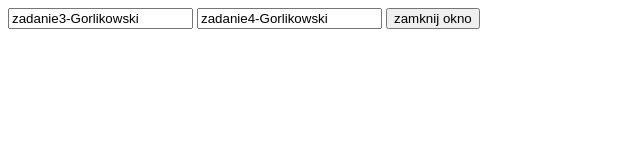
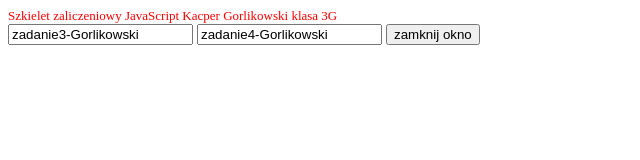
Before and after one commit to kacergork/JavaScript, a plain HTML site: page index.html in a window 1280 px wide. Shown: the whole page, without its empty margins (0-640 px from the left). Drawn offline with Linux system fonts and the light colour scheme.

Commit message:
Update index.html

```diff
--- a/index.html
+++ b/index.html
@@ -3,13 +3,14 @@
             <title>Gorlikowski 3G</title>
 
           <script language="JavaScript">
-             function WinOpen_z3()
+          document.write("Szkielet zaliczeniowy JavaScript Kacper Gorlikowski klasa 3G".fontcolor("red").fontsize(2))
+function WinOpen_z3()
                {
-window.open("z3_gor.html","okienko_z3","toolbar=no,directories=no,menubar=no,height=380,width=160,top=200,left=200");
+                    window.open("z3_gor.html","okienko_z3","toolbar=no,directories=no,menubar=no,height=380,width=160,top=200,left=200");
                }
 function WinOpen_z4()
                {
-window.open("z4_gor.html","okienko_z4","toolbar=no,directories=no,menubar=no,height=380,width=160,top=200,left=400");
+                    window.open("z4_gor.html","okienko_z4","toolbar=no,directories=no,menubar=no,height=380,width=160,top=200,left=400");
                }
 function okno_zamknij()
                        {
```
